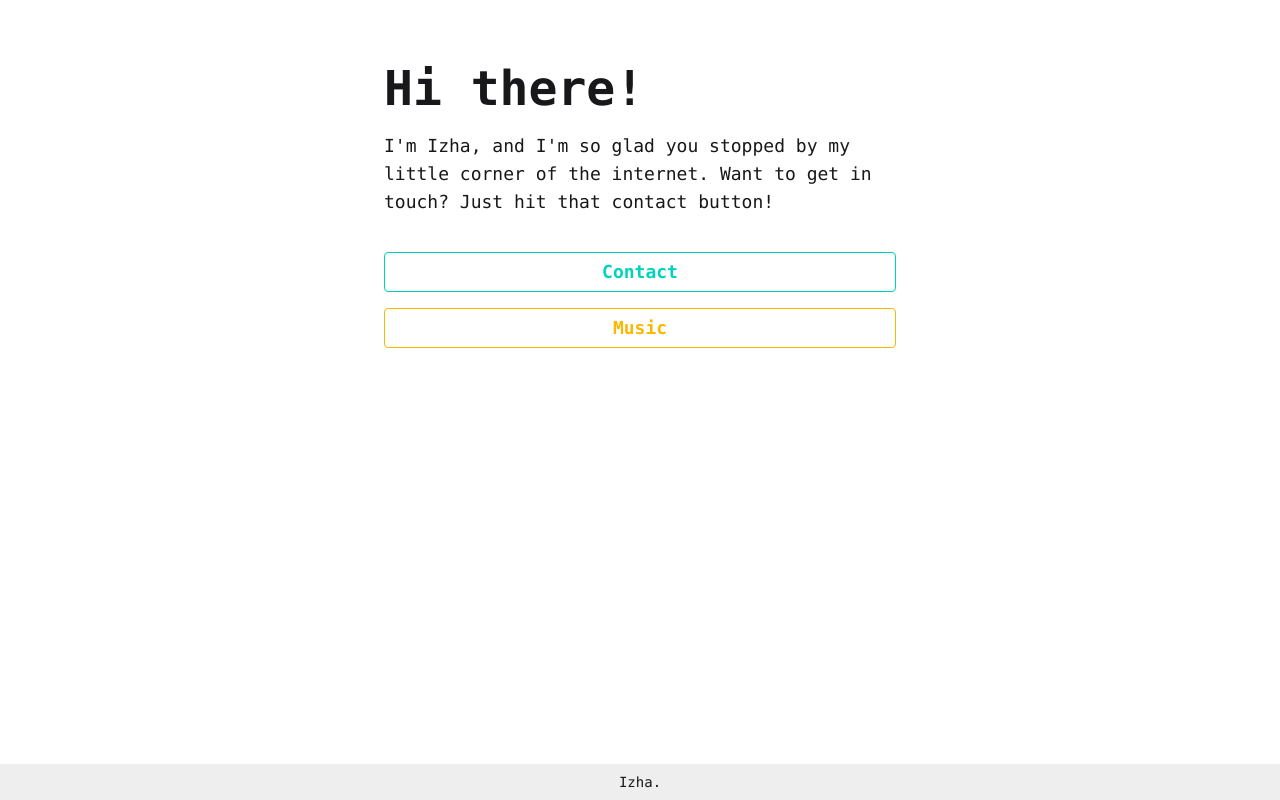
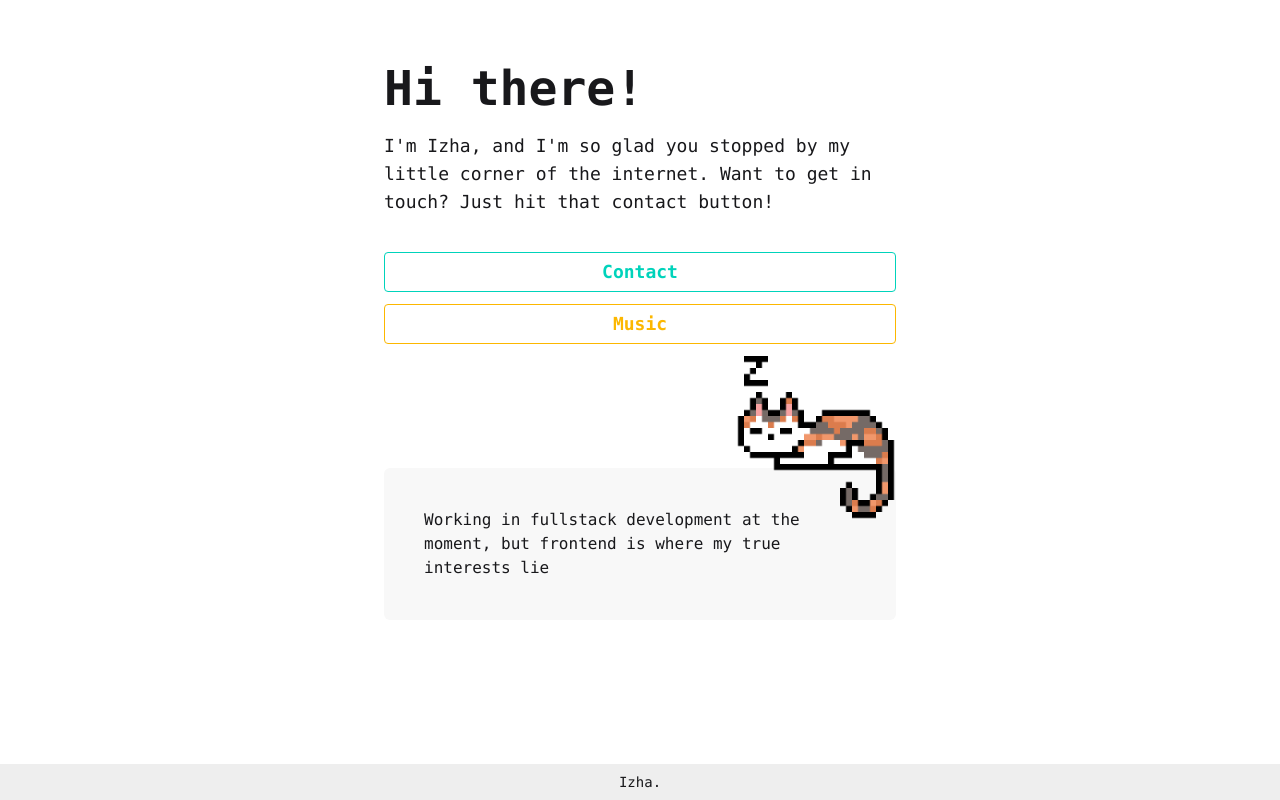
Before and after one commit to justizha/justizha-, a React (Vite) app: page / in a window 1280 px wide. Built offline with nearby package versions, Linux system fonts and the light colour scheme.

Commit message:
feat : cat gifs

```diff
--- /dev/null
+++ b/src/components/Brief.tsx
@@ -0,0 +1,18 @@
+export default function Brief() {
+ return (
+  <section className="py-28 ">
+   <div className="relative">
+    <img
+     src="/assets/zzz.gif"
+     alt="cat who is sleeping"
+     className="w-48 absolute -right-4 -top-31  z-20"
+    />
+    <div className="rounded-md bg-base-200 sm:w-lg w-[21rem] p-4">
+     <p className="p-6">
+      Working in fullstack development  at the moment, but frontend is where my true interests lie
+     </p>
+    </div>
+   </div>
+  </section>
+ )
+}
--- a/src/components/Footer.tsx
+++ b/src/components/Footer.tsx
@@ -1,6 +1,6 @@
 export default function Footer() {
  return (
-  <footer className="footer sm:footer-horizontal footer-center bg-base-300 text-base-content px-5 py-2 absolute bottom-0">
+  <footer className="footer sm:footer-horizontal footer-center bg-base-300 text-base-content fixed bottom-0 py-2">
    <aside>
       <h1 className="font-mono">Izha.</h1>
    </aside>
--- a/src/components/MainContent.tsx
+++ b/src/components/MainContent.tsx
@@ -1,11 +1,13 @@
 import Contact from "./Contanct"
+import Brief from "./Brief"
 import { Link } from "react-router"
 
 export default function MainContent() {
  return (
-  <section className="grid place-items-center w-full gap-4">
+  <section className=" grid place-items-center px-3 gap-3 pb-4">
    <Contact />
    <Link className="btn btn-outline btn-warning sm:w-lg w-full text-lg" to={'/music'}>Music</Link>
+   <Brief />
   </section>
  )
 }
--- a/src/pages/Music.tsx
+++ b/src/pages/Music.tsx
@@ -105,23 +105,37 @@ export default function Music() {
   }
 
   return (
-    <div className="container mx-auto p-4 max-w-2xl max-h-fit font-mono">
+    <div className=" mx-auto p-4 max-w-2xl h-fit font-mono">
       {/* User Info Header */}
       {userInfo && (
-        <div className="mb-8 text-center">
+        <div className="bg-base-200 rounded-2xl p-6 shadow-md flex items-center max-w-xl mx-auto mb-8">
           <img
             src={userInfo.image?.[2]?.['#text'] || '/default-avatar.png'}
             alt={userInfo.name}
-            className="w-44 h-44 rounded-md mx-auto mb-4"
+            className="w-24 h-24 rounded-lg object-cover mr-6 border border-base-300"
           />
-          <h1 className="text-3xl font-bold">{userInfo.realname || userInfo.name}</h1>
-          <p >@{userInfo.name}</p>
-          <div className="flex justify-center space-x-6 mt-4 text-sm ">
-            <span>{parseInt(userInfo.playcount || '0').toLocaleString()} plays</span>
-            <span>{parseInt(userInfo.artist_count || '0').toLocaleString()} artists</span>
-            <span>{parseInt(userInfo.track_count || '0').toLocaleString()} tracks</span>
+
+          <div className="flex-1">
+            <h1 className="text-2xl font-bold text-gray-100">{userInfo.realname || userInfo.name}</h1>
+            <p className="text-sm text-gray-400 mb-3">@{userInfo.name}</p>
+
+            <ul className="flex space-x-6 text-sm text-gray-300">
+              <li className="flex flex-col items-center">
+                <span className="text-lg font-semibold">{parseInt(userInfo.playcount || '0').toLocaleString()}</span>
+                <span className="text-xs uppercase tracking-wide text-gray-400">Plays</span>
+              </li>
+              <li className="flex flex-col items-center">
+                <span className="text-lg font-semibold">{parseInt(userInfo.artist_count || '0').toLocaleString()}</span>
+                <span className="text-xs uppercase tracking-wide text-gray-400">Artists</span>
+              </li>
+              <li className="flex flex-col items-center">
+                <span className="text-lg font-semibold">{parseInt(userInfo.track_count || '0').toLocaleString()}</span>
+                <span className="text-xs uppercase tracking-wide text-gray-400">Tracks</span>
+              </li>
+            </ul>
           </div>
         </div>
+
       )}
 
       {/* Tabs */}
@@ -183,7 +197,7 @@ export default function Music() {
 
         {/* Top Tracks */}
         {activeTab === 'toptracks' && (
-          <div>
+          <div className="space-y-3">
             <h2 className="text-xl font-semibold mb-4">Top Tracks (This Month)</h2>
             {topTracks.map((track, index) => (
               <div key={`top-track-${index}`} className="flex items-center p-4 bg-base-200 rounded-lg shadow-smshadow-md">
@@ -213,8 +227,8 @@ export default function Music() {
                   <h3 className="font-medium ">{artist.name}</h3>
                   <p className="text-sm">{parseInt(artist.playcount).toLocaleString()} plays</p>
                 </div>
-                <div className="pr-2">
-                  <a href={`https://last.fm/music/${artist.name}`} className="underline text-sm flex gap-1">Visit <img src="/assets/lastfm.png" alt="last Fm" className="w-4" /></a>
+                <div className="">
+                  <a href={`https://last.fm/music/${artist.name}`} className="flex items-center gap-1 underline">Visit <img src="/assets/lastfm.png" alt="last Fm" className="w-4 h-4" /></a>
                 </div>
               </div>
             ))}
```
Also changed, not shown: public/assets/zzz.gif (added).
